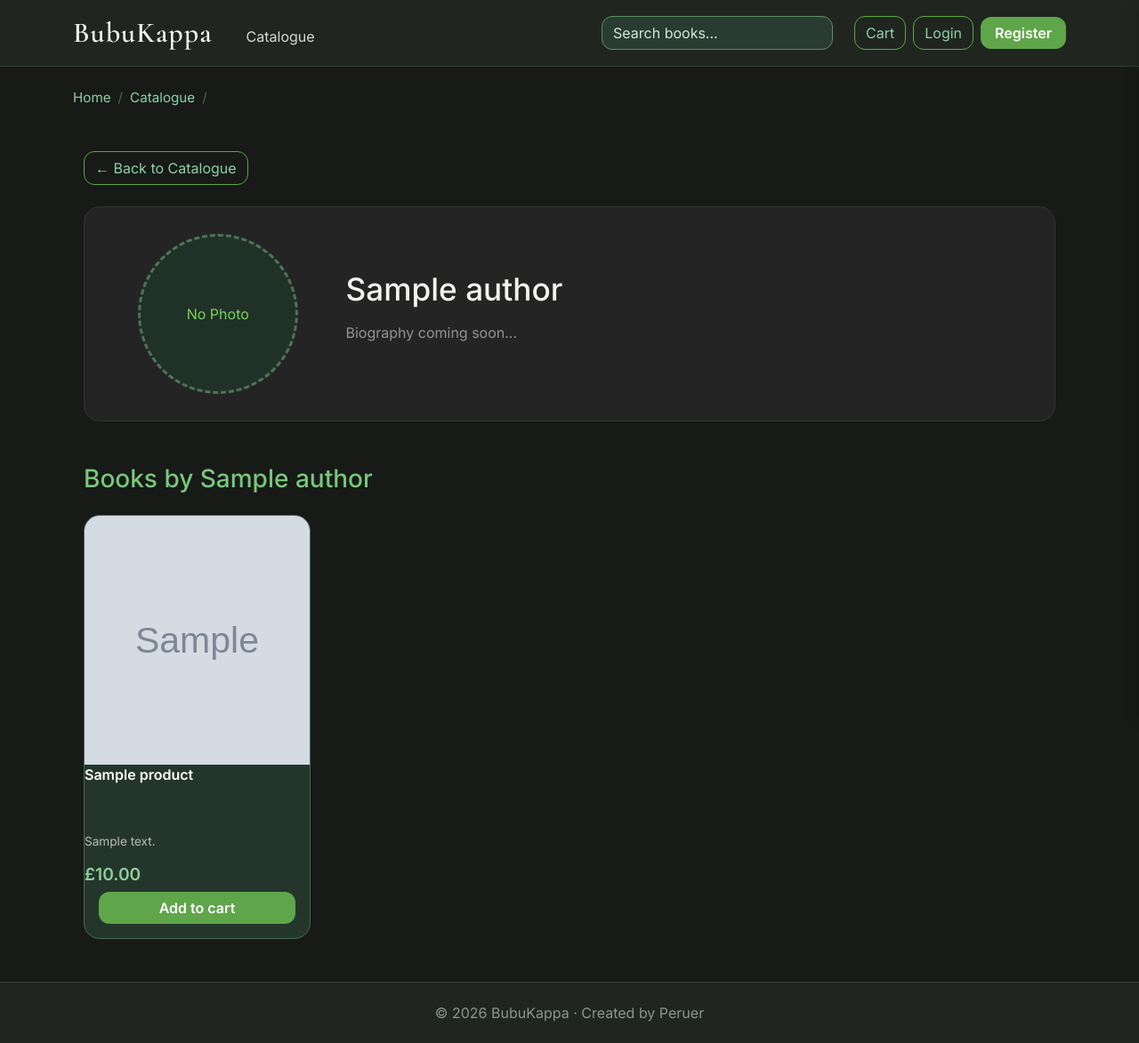
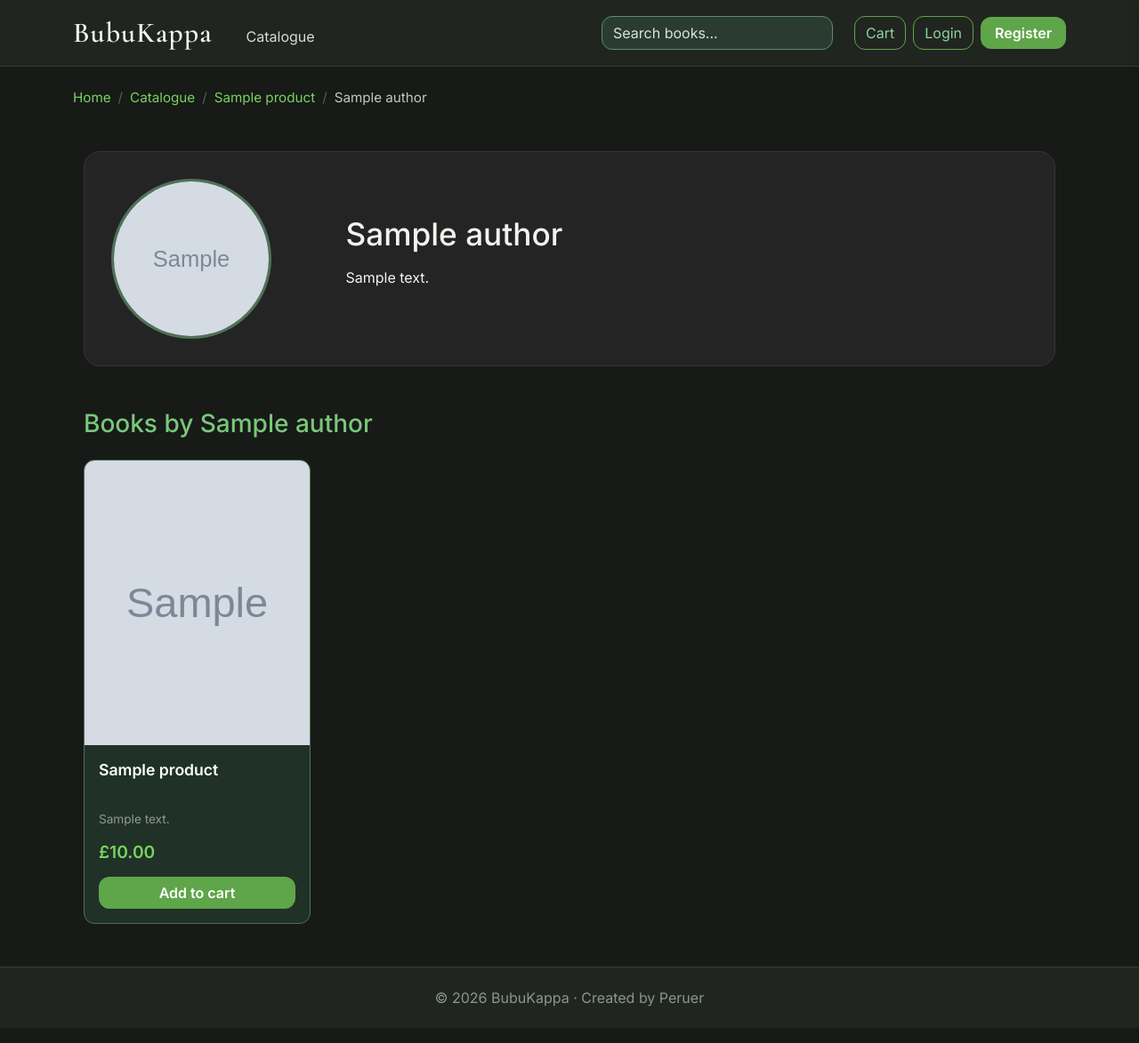
Before and after one commit to Peru-er/BookShop, a Django app: page /author/1/?from_product=1 in a window 1280 px wide. Shown: the whole page at 89% size. After the commit the page ends 1132 px from the top, so only its background shows below. Run offline with Django 5.2, Linux system fonts and the light colour scheme; tables that the repository leaves empty hold one stand-in row (values such as "Sample post"); grey boxes marked "Sample" are stand-in pictures; data that the repository does not hold is empty.

Commit message:
Author Detail Editing

```diff
--- a/shop/models.py
+++ b/shop/models.py
@@ -22,6 +22,8 @@ class Genre(models.Model):
 
 class Author(models.Model):
     name = models.CharField(max_length=150)
+    description = models.TextField(blank=True)
+    photo = models.ImageField(upload_to='authors/', blank=True, null=True)
 
     def __str__(self):
         return self.name
@@ -73,8 +75,9 @@ class Product(models.Model):
     author = models.ForeignKey(
         Author,
         on_delete=models.CASCADE,
-        related_name='books'
+        related_name='products'
     )
+
     publisher = models.CharField(max_length=150, blank=True)
     publication_year = models.PositiveIntegerField(
         null=True,
--- a/shop/views.py
+++ b/shop/views.py
@@ -156,13 +156,22 @@ def product_detail(request, pk):
 
 def author_detail(request, pk):
     author = get_object_or_404(Author, pk=pk)
+    products = author.products.all()
 
-    products = Product.objects.filter(author=author).prefetch_related('images').order_by('name')
+    from_product_id = request.GET.get('from_product')
+    from_product = None
+    if from_product_id:
+        try:
+            from_product = Product.objects.get(id=from_product_id)
+        except Product.DoesNotExist:
+            pass
 
-    return render(request, 'shop/author_detail.html', {
+    context = {
         'author': author,
-        'products': products
-    })
+        'products': products,
+        'from_product': from_product,
+    }
+    return render(request, 'shop/author_detail.html', context)
 
 
 def subscribe_to_stock(request, product_id):
--- a/templates/shop/author_detail.html
+++ b/templates/shop/author_detail.html
@@ -1,15 +1,36 @@
 
 {% extends 'base.html' %}
+
+{% block breadcrumbs %}
+<nav aria-label="breadcrumb" class="mb-4">
+    <ol class="breadcrumb" style="background: transparent; padding: 0; margin: 0; font-size: 0.95rem;">
+        <li class="breadcrumb-item">
+            <a href="{% url 'shop:home' %}" class="text-decoration-none" style="color: #78d35f;">Home</a>
+        </li>
+        <li class="breadcrumb-item">
+            <a href="{% url 'shop:catalog' %}" class="text-decoration-none" style="color: #78d35f;">Catalogue</a>
+        </li>
+
+        {% if from_product %}
+        <li class="breadcrumb-item">
+            <a href="{% url 'shop:product_detail' from_product.id %}" class="text-decoration-none" style="color: #78d35f;">
+                {{ from_product.name }}
+            </a>
+        </li>
+        {% endif %}
+
+        <li class="breadcrumb-item active" aria-current="page" style="color: #bfcabf;">
+            {{ author.name }}
+        </li>
+    </ol>
+</nav>
+{% endblock %}
 
 {% block title %}{{ author.name }}{% endblock %}
 
 {% block content %}
 
 <div class="container py-4">
-    <a href="{% url 'shop:catalog' %}" class="btn btn-outline-custom mb-4">
-        ← Back to Catalogue
-    </a>
-
     <div class="product-card mb-5">
         <div class="row g-4 align-items-center">
 
@@ -31,12 +52,12 @@
 
             <div class="col-md-9">
                 <h1 class="product-title mb-3">{{ author.name }}</h1>
-                {% if author.biography %}
-                    <p class="product-description" style="font-size: 1.1rem; line-height: 1.6;">
-                        {{ author.biography }}
+                {% if author.description %}
+                    <p class="text-white-50" style="line-height: 1.8; font-size: 1.05rem;">
+                        {{ author.description|linebreaks }}
                     </p>
                 {% else %}
-                    <p class="text-white-50 italic">Biography coming soon...</p>
+                    <p class="text-muted italic">Biography coming soon...</p>
                 {% endif %}
             </div>
 
@@ -47,22 +68,37 @@
 
     <div class="row g-4">
         {% for product in products %}
-        <div class="col-sm-6 col-md-4 col-lg-3">
-            <div class="book-card {% if product.stock == 0 %}book-out-of-stock{% endif %}">
-                <a href="{% url 'shop:product_detail' product.id %}" class="book-link">
+        <div class="col-sm-6 col-md-4 col-lg-3 d-flex align-items-stretch">
+            <div class="book-card d-flex flex-column h-100 w-100 {% if product.stock == 0 %}book-out-of-stock{% endif %}" style="display: flex; flex-direction: column; background: #203127; border: 1px solid #4d7358; border-radius: 12px; overflow: hidden; width: 100%;">
+
+                <a href="{% url 'shop:product_detail' product.id %}" class="book-link d-flex flex-column flex-grow-1 text-decoration-none">
 
                     {% if product.images.first %}
-                        <img src="{{ product.images.first.image.url }}" class="book-cover" alt="{{ product.name }}">
+                        <div class="book-cover-wrapper" style="height: 320px; overflow: hidden; background: #171a17; display: flex; align-items: center; justify-content: center;">
+                            <img src="{{ product.images.first.image.url }}" class="book-cover" alt="{{ product.name }}" style="width: 100%; height: 100%; object-fit: cover;">
+                        </div>
+                    {% else %}
+                        <div class="book-cover-wrapper" style="height: 320px; background: #171a17; display: flex; align-items: center; justify-content: center; color: #4d7358;">
+                            <span>No Cover</span>
+                        </div>
                     {% endif %}
 
-                    <div class="card-body">
-                        <h5 class="book-title">{{ product.name }}</h5>
-                        <p class="book-description">{{ product.description|truncatewords:10 }}</p>
-                        <h5 class="book-price">£{{ product.price }}</h5>
+                    <div class="card-body d-flex flex-column p-3 flex-grow-1">
+                        <h5 class="book-title text-white mb-2" style="font-size: 1.1rem; line-height: 1.4; height: 3.1rem; display: -webkit-box; -webkit-line-clamp: 2; -webkit-box-orient: vertical; overflow: hidden;">
+                            {{ product.name }}
+                        </h5>
+
+                        <p class="book-description text-white-50 small mb-3" style="height: 2.4rem; display: -webkit-box; -webkit-line-clamp: 2; -webkit-box-orient: vertical; overflow: hidden; font-size: 0.85rem; line-height: 1.4;">
+                            {{ product.description|truncatewords:10 }}
+                        </p>
+
+                        <h5 class="book-price mt-auto" style="color: #78d35f; font-weight: bold; font-size: 1.2rem; margin-bottom: 0;">
+                            £{{ product.price }}
+                        </h5>
                     </div>
                 </a>
 
-                <div class="book-footer">
+                <div class="book-footer p-3 pt-0 mt-auto">
                     {% if product.stock > 0 %}
                     <form method="post" action="{% url 'cart:cart_add' product.id %}" class="ajax-add-to-cart-form" data-product-id="{{ product.id }}">
                         {% csrf_token %}
--- a/templates/shop/product_detail.html
+++ b/templates/shop/product_detail.html
@@ -46,7 +46,7 @@
                 </h1>
 
                 <p class="product-author">
-                    <a href="{% url 'shop:author_detail' product.author.id %}" class="text-decoration-none text-custom-link">
+                    <a href="{% url 'shop:author_detail' product.author.id %}?from_product={{ product.id }}" class="text-decoration-none text-custom-link">
                         {{ product.author.name }}
                     </a>
                 </p>
```
Also changed, not shown: shop/migrations/0003_waitlist.py (added), shop/migrations/0004_alter_waitlist_unique_together.py (added), shop/migrations/0005_author_description_authorimage.py (added), shop/migrations/0006_author_photo_delete_authorimage.py (added), shop/migrations/0007_alter_product_author.py (added).
